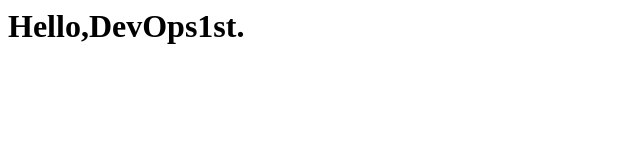
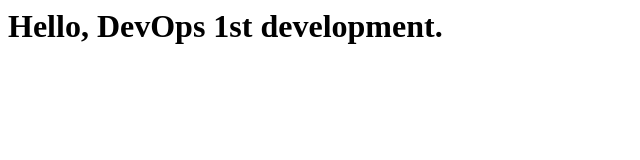
Before and after one commit to RyoKawaguchi522/devops_handson, a plain HTML site: page index.html in a window 1280 px wide. Shown: the whole page, without its empty margins (0-640 px from the left). Drawn offline with Linux system fonts and the light colour scheme.

Commit message:
Update index.html

```diff
--- a/index.html
+++ b/index.html
@@ -3,6 +3,6 @@
      <title>sample</title>
    </head>
   <body>
-    <h1>Hello,DevOps1st.</h1>
+    <h1>Hello, DevOps 1st development.</h1>
   </body>
 </html>
```
